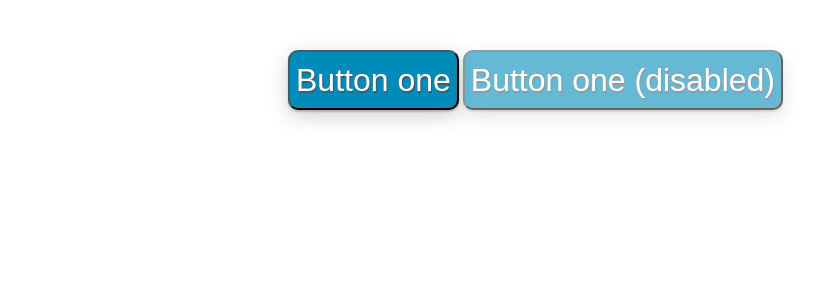
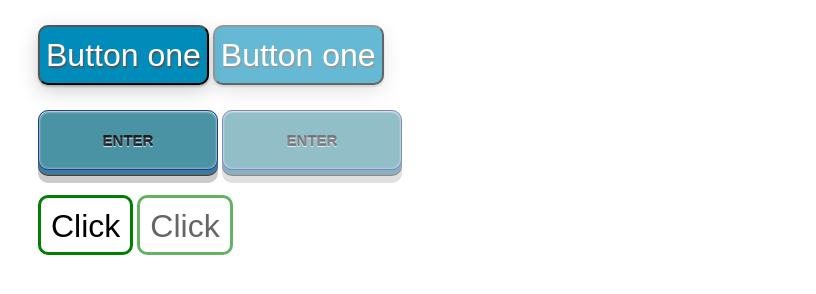
Before and after one commit to JammiM/css3Buttons, a plain HTML site: page index.html in a window 1280 px wide. Shown: the whole page, without its empty margins (220-1036 px from the left). Drawn offline with Linux system fonts and the light colour scheme.

Commit message:
Added a 3D and a simple button

```diff
--- a/index.html
+++ b/index.html
@@ -4,10 +4,19 @@
 		<link rel="stylesheet" href="styles.css">
 	</head>
 	<body>
-		<div id="main">
+		<div class="main">
 		  <button class="simpleBlue">Button one</button>
-		  <button class="simpleBlue disabled">Button one (disabled)</button>
+		  <button class="simpleBlue disabled">Button one</button>
 		</div>
 
+		<div class="main">
+		  <button class="css_button">Enter</button>
+		  <button class="css_button disabled">Enter</button>
+		</div>
+
+		<div class="main">
+		  <button class="simpleBorder">Click</button>
+		  <button class="simpleBorder disabled">Click</button>
+		</div>
 	</body>
 </html>
--- a/styles.css
+++ b/styles.css
@@ -1,6 +1,6 @@
-#main {
-  padding-left:500px;
-  margin-top:50px;
+.main {
+  padding-left:250px;
+  margin-top:25px;
 }
 
 button {
@@ -8,16 +8,22 @@ button {
   height: 60px;
   border-radius: 10px;
   font-size:2em;
-  color:white;
+  cursor: pointer;
 }
 
 button:focus {
   outline:0;
 }
 
+.disabled {
+    opacity: 0.6;
+    cursor: not-allowed;
+}
+
 .simpleBlue {
   text-shadow: #555 1px 2px 1px;
   background-color: #008CBA;
+  color:white;
   -webkit-transition-duration: 0.6s; /* Safari */
   box-shadow: 0 2px 2px 0 rgba(0,0,0,0.2), 0 6px 20px 0 rgba(0,0,0,0.19);
 }
@@ -26,8 +32,53 @@ button:focus {
   box-shadow: 0 10px 12px 0 rgba(0,0,0,0.24), 0 17px 50px 0 rgba(0,0,0,0.19);
 }
 
+.css_button {
+  background-color: #4a93a4;
+  width: 180px;
+  padding: 4px 10px;
+  color: rgba(9, 15, 30, 0.8);
+  text-transform: uppercase;
+  border: 1px solid #2c398d;
+  font-weight: bold;
+  font-size: 15px;
+  -moz-border-radius: 10px;
+  -webkit-border-radius: 10px;
+  -border-radius: 10px;
 
-.disabled {
-    opacity: 0.6;
-    cursor: not-allowed;
+  text-shadow: 0 1px 1px rgba(255, 255, 255, 0.8), 0 -1px 0 rgba(25, 27, 9, 0.9);
+  -moz-box-shadow: inset 0 0 3px rgba(255, 255, 255, 0.6), inset 0 1px 2px rgba(255, 255, 255, 0.6), 0 5px 0 #3a79a4, 0 6px 0 #593a11, 0 13px 0 #ccc;
+  -webkit-box-shadow: inset 0 0 3px rgba(255, 255, 255, 0.6), inset 0 1px 2px rgba(255, 255, 255, 0.6), 0 5px 0 #3a79a4, 0 6px 0 #593a11, 0 13px 0 #ccc;
+  -box-shadow: inset 0 0 3px rgba(255, 255, 255, 0.6), inset 0 1px 2px rgba(255, 255, 255, 0.6), 0 5px 0 #3a79a4, 0 6px 0 #593a11, 0 13px 0 #ccc;
+  -webkit-transition: background 0.2s ease-out;
 }
+
+.css_button:hover, .css_button:focus {
+  background: #649eac;
+  border: 1px solid #186ca4;
+  -moz-box-shadow: inset 0 0 3px rgba(255, 255, 255, 0.7), inset 0 2px 1px rgba(255, 255, 255, 0.5), 0 5px 0 #4886b1, 0 6px 0 #593a11, 0 13px 0 #ccc;
+  -webkit-box-shadow: inset 0 0 3px rgba(255, 255, 255, 0.7), inset 0 2px 1px rgba(255, 255, 255, 0.5), 0 5px 0 #4886b1, 0 6px 0 #593a11, 0 13px 0 #ccc;
+  -box-shadow: inset 0 0 3px rgba(255, 255, 255, 0.7), inset 0 2px 1px rgba(255, 255, 255, 0.5), 0 5px 0 #4886b1, 0 6px 0 #593a11, 0 13px 0 #ccc;
+}
+
+.css_button:active {
+  background: #4a86a4;
+  border: 1px solid #183ea4;
+  position: relative;
+  top: 5px;
+  -moz-box-shadow: inset 0 0 3px rgba(255, 255, 255, 0.4), inset 0 1px 2px rgba(255, 255, 255, 0.5), 0 3px 0 #205993, 0 4px 0 #593a11, 0 8px 0 #ccc;
+  -webkit-box-shadow: inset 0 0 3px rgba(255, 255, 255, 0.4), inset 0 1px 2px rgba(255, 255, 255, 0.5), 0 3px 0 #205993, 0 4px 0 #593a11, 0 8px 0 #ccc;
+  -box-shadow: inset 0 0 3px rgba(255, 255, 255, 0.4), inset 0 1px 2px rgba(255, 255, 255, 0.5), 0 3px 0 #205993, 0 4px 0 #593a11, 0 8px 0 #ccc;
+}
+
+.simpleBorder{
+  border: 3px solid green;
+  background-color: white;
+  font-size: 2em;
+  padding: 10px 10px 10px 10px;
+}
+
+.simpleBorder:hover{
+  border: 3px solid green;
+  background-color: green;
+  color:white;
+}
```
